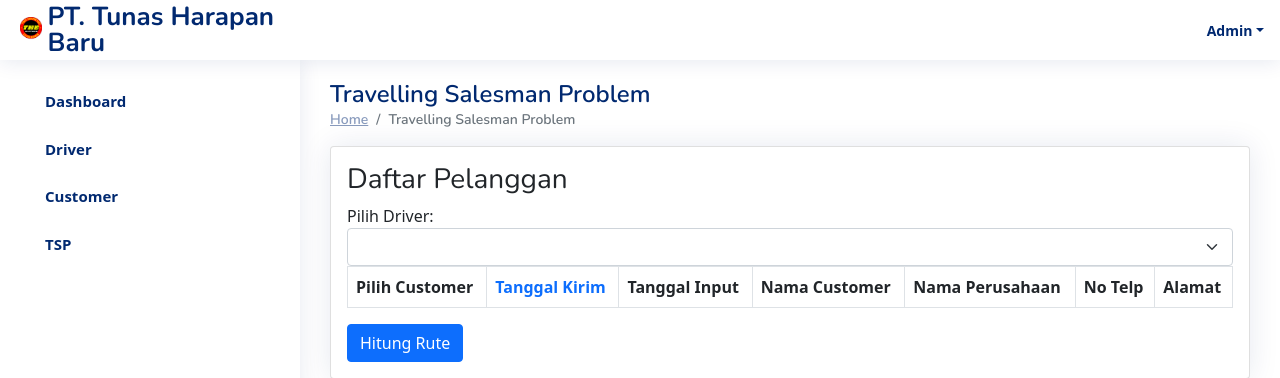
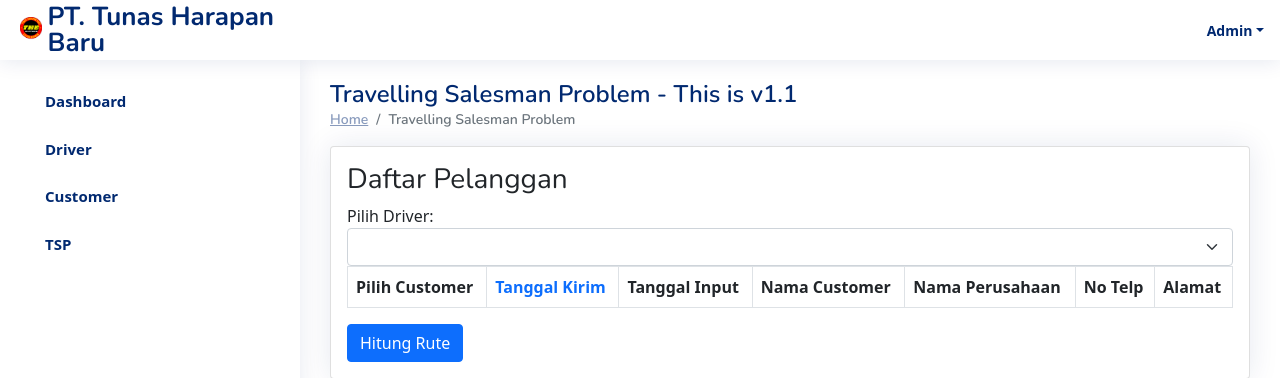
Before and after one commit to t0ky02/tsp-nearest-thb, a Flask app: page /tsp in a window 1280 px wide. Shown: the top 378 px of the page. Run offline with Flask 3, Linux system fonts and the light colour scheme; data that the repository does not hold is empty; some libraries are stand-ins or nearby versions.

Commit message:
update file html dengan git

```diff
--- a/templates/tsp.html
+++ b/templates/tsp.html
@@ -29,7 +29,7 @@
             {{navbar|safe}}
             <main id="main" class="main">
                 <div class="pagetitle">
-                    <h1>Travelling Salesman Problem</h1>
+                    <h1>Travelling Salesman Problem - This is v1.1</h1>
                     <nav>
                         <ol class="breadcrumb">
                             <li class="breadcrumb-item"><a href="/index">Home</a></li>
```
